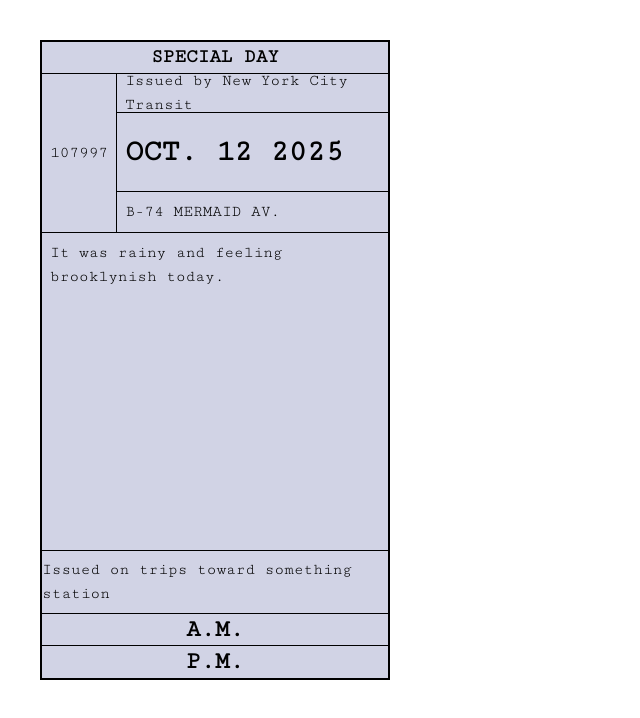
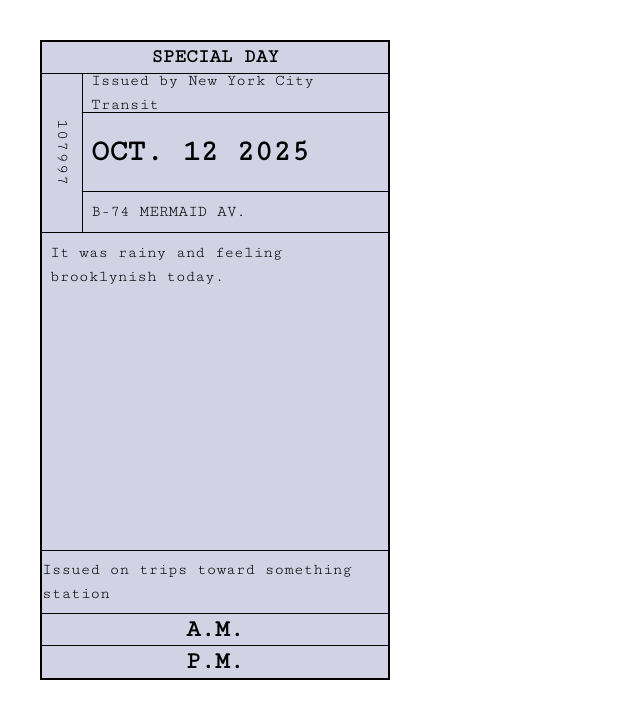
Before and after one commit to jyleerahman/fav-nycday-app, a React (Vite) app: page /create-post in a window 1280 px wide. Shown: the top 718 px of the page, without its empty margins (0-640 px from the left). Built offline with nearby package versions, Linux system fonts and the light colour scheme.

Commit message:
change veritcal font

```diff
--- a/src/client/routes/Post.tsx
+++ b/src/client/routes/Post.tsx
@@ -10,7 +10,7 @@
                         <div className='font-extrabold font-["KGAllofMe"] text-[1.2rem] flex items-center justify-center w-full'>SPECIAL DAY</div>
                     </div>
                     <div className='flex border-b-1 h-[25%]'>
-                        <div className='border-r-1 flex items-center justify-center p-2'>
+                        <div className='border-r-1 flex items-center justify-center p-2 [writing-mode:vertical-rl] tracking-widest'>
                             107997
                         </div>
                         <div className='flex flex-col w-full'>
```
